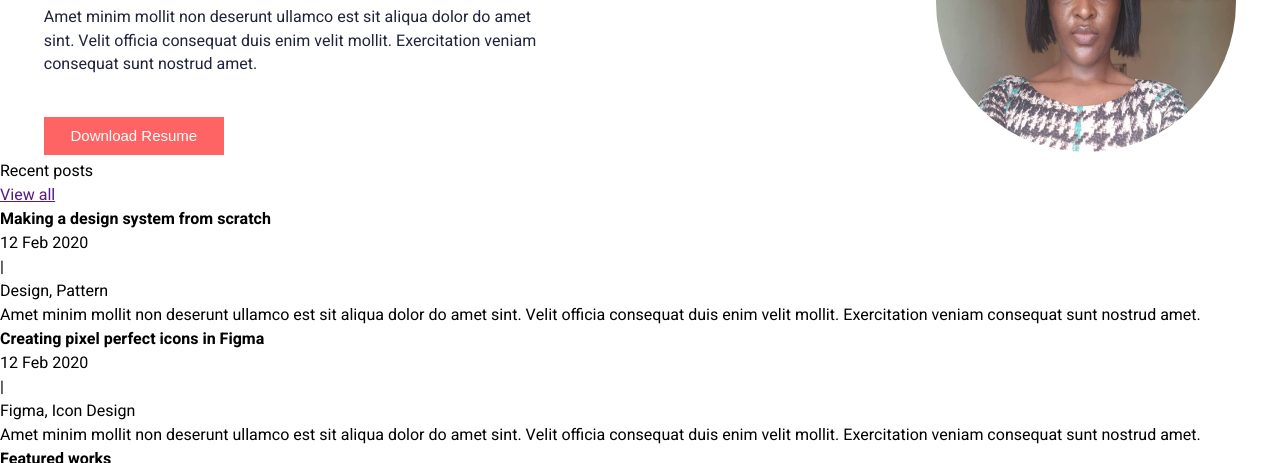
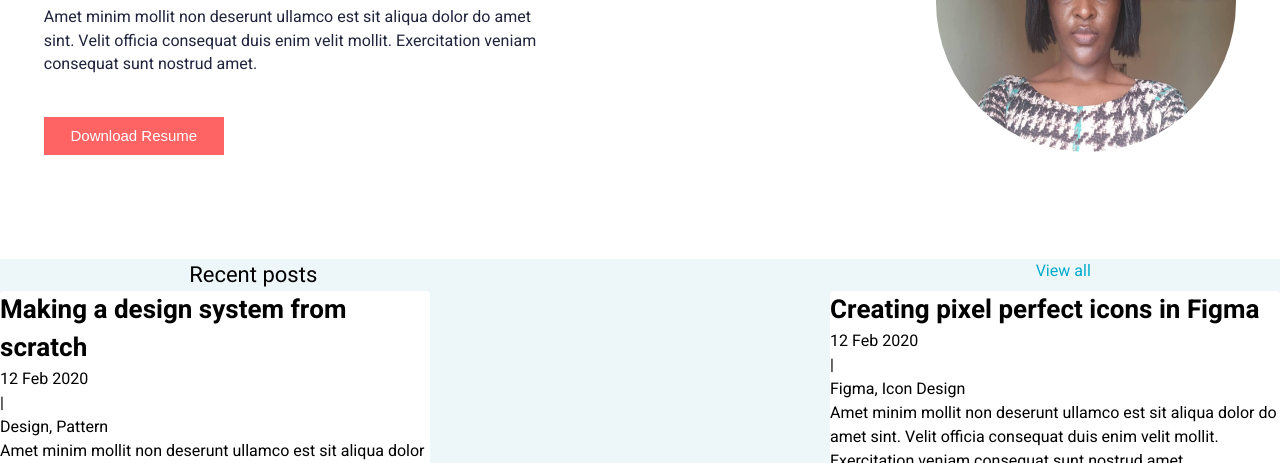
Before and after one commit to SarahDomson/Frontend_ivory-, a plain HTML site: page Portolio/index.html in a window 1280 px wide. Shown: the part 337-800 px from the top of the page. Drawn offline with Linux system fonts and the light colour scheme.

Commit message:
Add update to html and css file

```diff
--- a/Portolio/css/style.css
+++ b/Portolio/css/style.css
@@ -34,6 +34,7 @@ li {
     gap: 400px;
     align-items: center;
     margin-top: 100px;
+    margin-bottom: 100px;
 }
 
 h1 {
@@ -78,6 +79,53 @@ h1 {
     border-radius: 50%;
 }
 
+.section2 {
+    background-color: #EDF7FA;
+}
+
+.recent_view {
+    display: flex;
+    justify-content: space-around;
+    gap: 340px;
+
+}
+
+.recent_view p {
+    font-size: 22px;
+    font-weight: 400;
+    columns: #21243D;
+}
+
+.recent_view a {
+    font-size: 16px;
+    text-decoration: none;
+    color: #00ABCC;
+}
+
+.recent_cards {
+    display: flex;
+    justify-content: center;
+    align-items: center;
+    gap: 400px;
+}
+
+.text-cards {
+    background-color: #FFFFFF;
+    width: 450px;
+    height: 300px;
+    border-radius: 4px;
+    box-shadow: #BBE1FA;
+    margin-bottom: 20px;
+}
+
+h4 {
+    font-size: 26px;
+    font-weight: 700;
+    line-break: 1;
+}
+
+
+
 
 
 
--- a/Portolio/index.html
+++ b/Portolio/index.html
@@ -54,8 +54,8 @@
         </section>
              <!-- Recent Posts -->
        <section>
-          <div>
-            <div>
+          <div class="section2">
+            <div class="recent_view">
                 <div>
                     <p>Recent posts</p>
                 </div>
```
